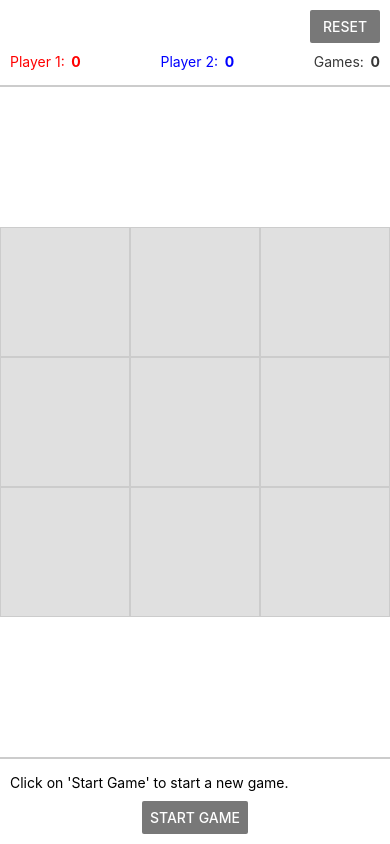
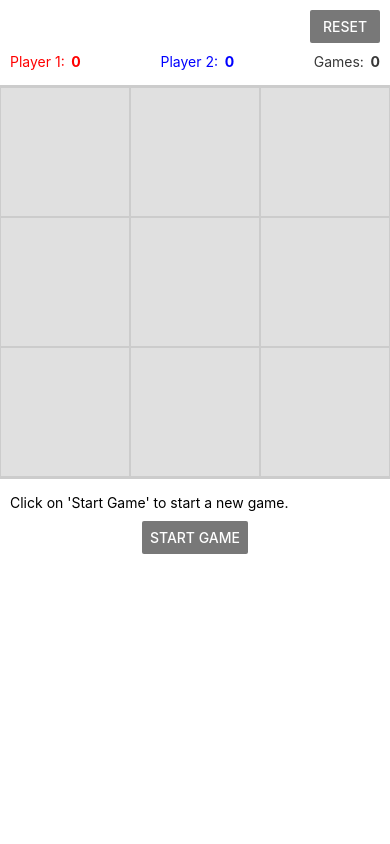
Before and after one commit to matheusjkweber/TicTaeToe, a React Native app: screen / in a window 390 px wide. Built offline with nearby package versions, Linux system fonts and the light colour scheme.

Commit message:
Add scrollview to game

```diff
--- a/src/components/Game.js
+++ b/src/components/Game.js
@@ -2,7 +2,8 @@ import React, { Component } from 'react'
 import {
     View,
     StyleSheet,
-    Alert
+    Alert,
+    ScrollView
 } from 'react-native'
 import Header from './Header'
 import Board from './Board'
@@ -122,6 +123,7 @@ class Game extends Component {
     render() {
         return (
             <View style={styles.mainContainer}>
+                <ScrollView>
                     <Header style={styles.header}
                         player1Score={this.props.ranking.player1Victories}
                         player2Score={this.props.ranking.player2Victories}
@@ -129,6 +131,7 @@ class Game extends Component {
                         onClickReset={() => this.onClickReset()} />
                     <Board style={styles.board} board={this.props.board} onSelectField={this.onSelectField} victoryLine={this.getVictoryFields()}/>
                     <Footer style={styles.footer} gameState={this.props.gameState} buttonAction={() => this.props.startNewGame()} />
+                </ScrollView>
             </View>
         )
     }
```
Lines whose indentation alone changed are shown as unchanged.
